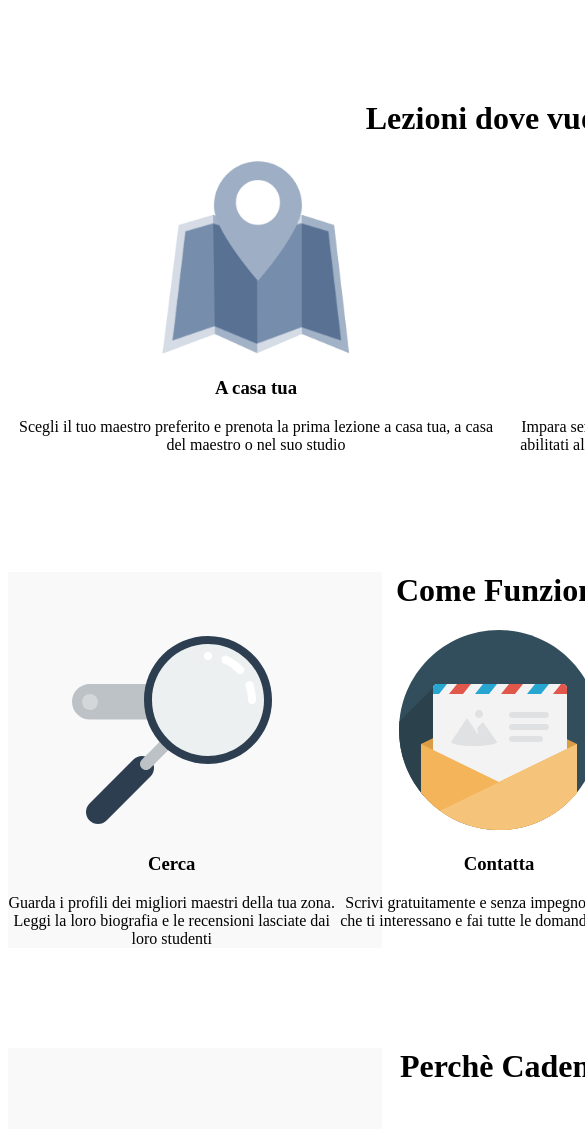
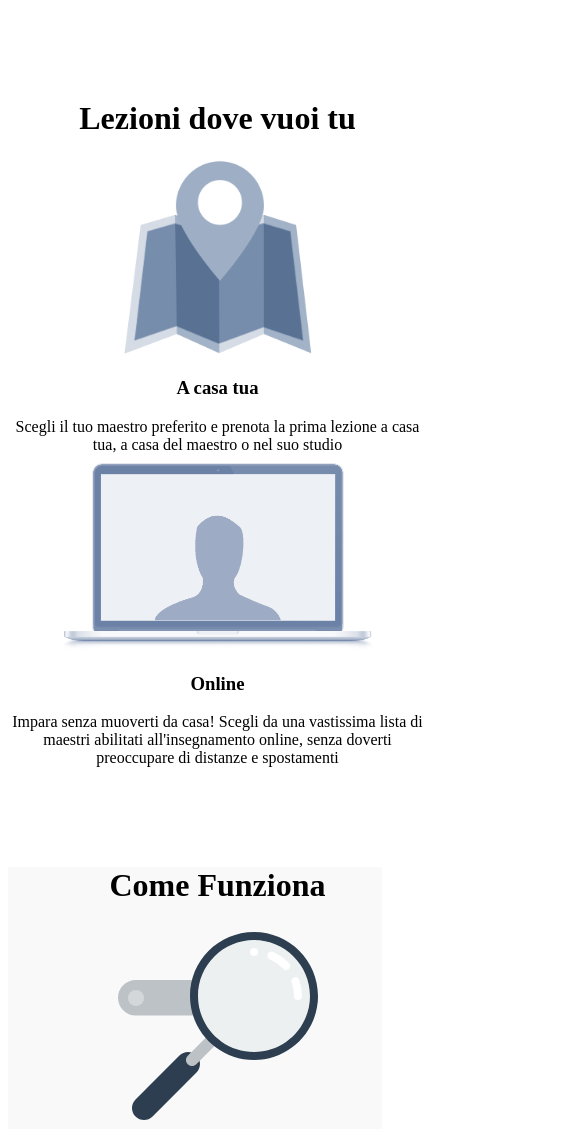
Before and after one commit to valentina891/html-css-resp-wannabe, a plain HTML site: page index.html in a window 390 px wide. Shown: the top 1129 px of the page, 585 px wide, since content can reach past the window. Drawn offline with Linux system fonts and the light colour scheme.

Commit message:
CSS media queries

```diff
--- a/style.css
+++ b/style.css
@@ -11,6 +11,7 @@
   width: 50%;
   float: left;
 }
+
 
 #lezioni .row img {
   /* per centrare orizzontalmente */
@@ -71,3 +72,29 @@ img {
 .clear {
   clear: both;
 }
+
+@media screen and (max-width:419px) {
+.row {
+  width: 419px;
+  margin-left: auto;
+  margin-right: auto;
+  margin-top: 100px;
+    }
+}
+
+@media screen and (max-width:419px) {
+    #lezioni .row>.left,
+    #lezioni .row>.right {
+      width: 100%;
+      float: left;
+    }
+}
+
+@media screen and (max-width:419px) {
+#steps .row>.left,
+#steps .row>.central,
+#steps .row>.right {
+  float: left;
+  width: 100%;
+  }
+}
```
